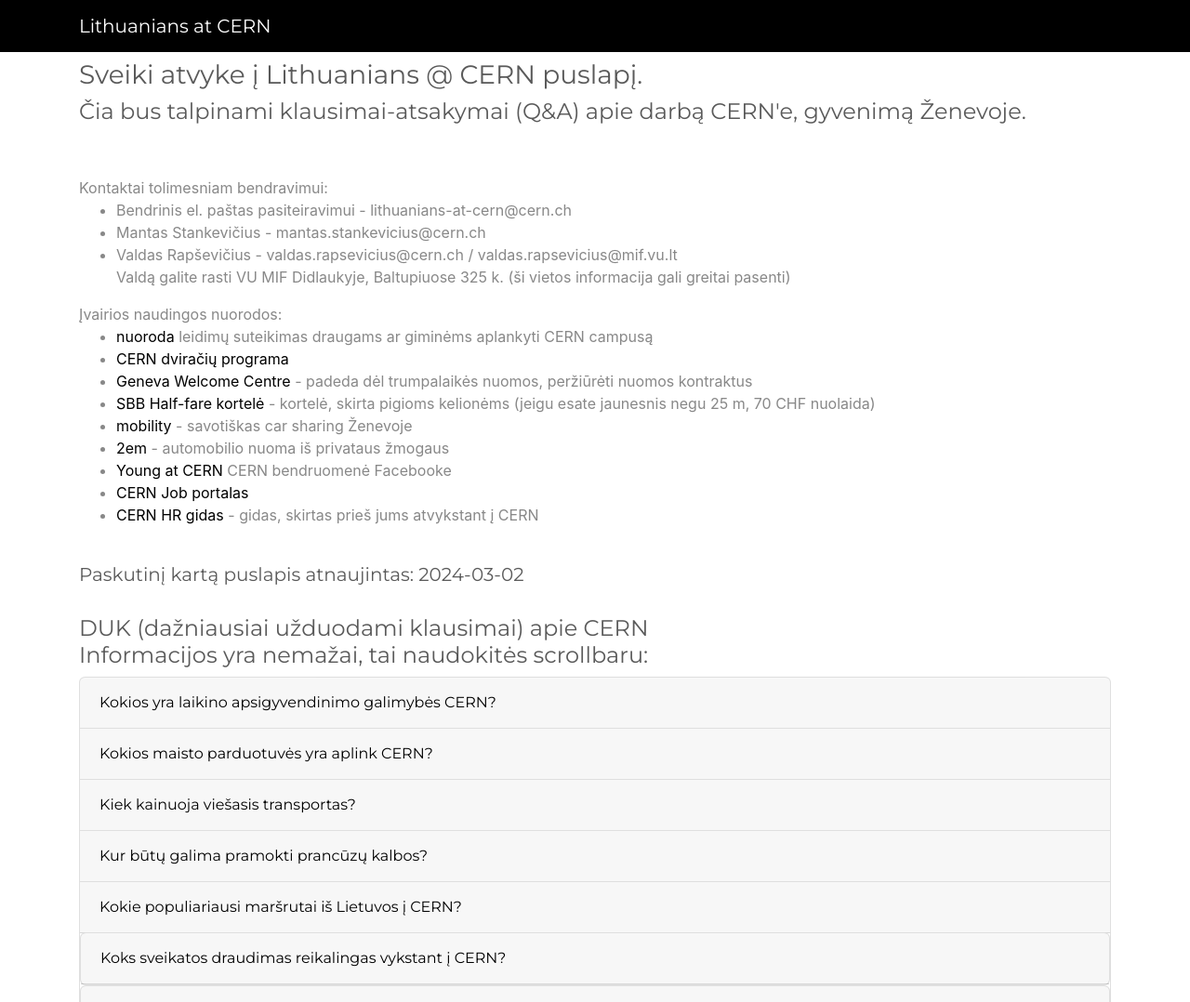
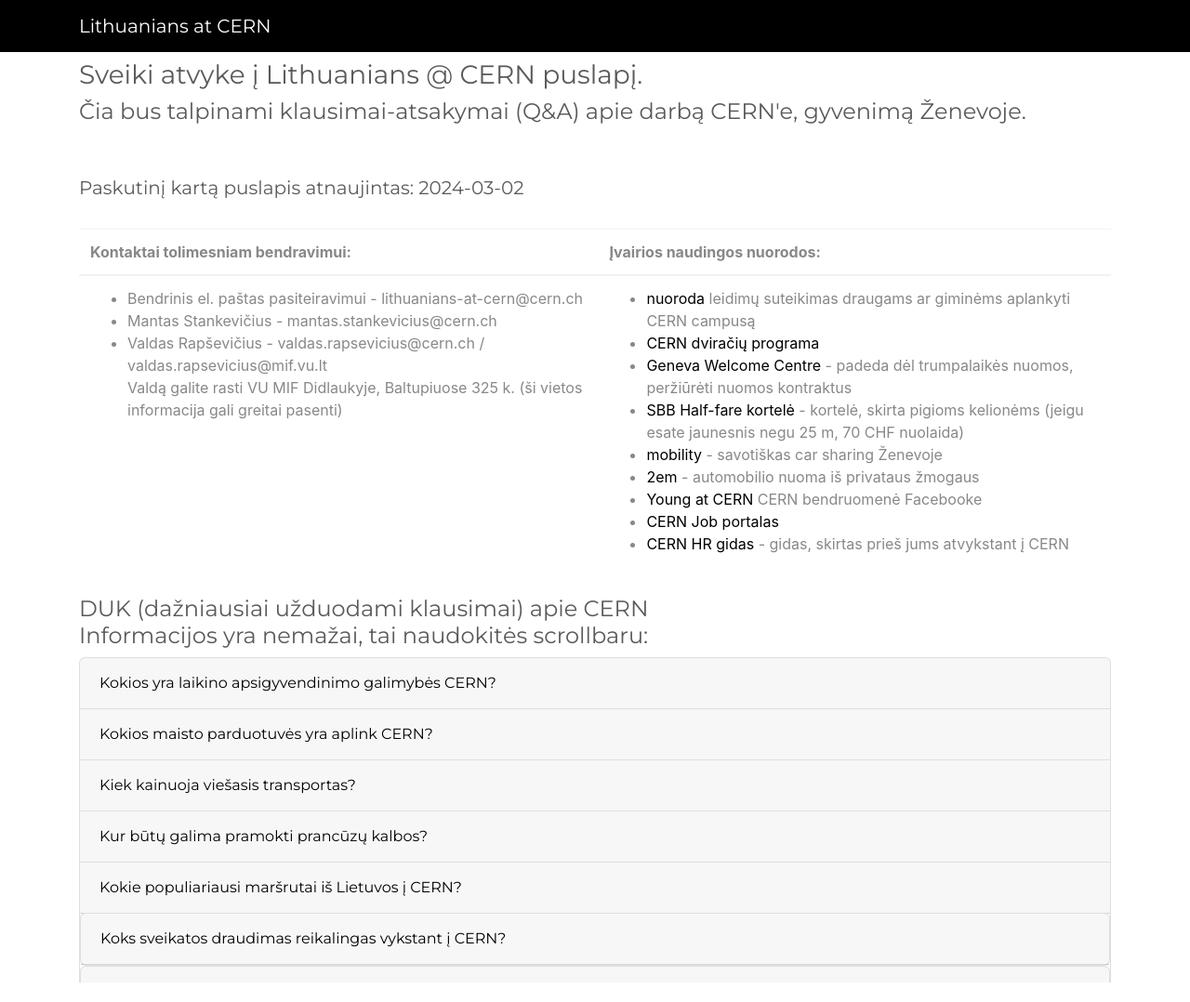
Before and after one commit to GintasS/testing-gintautas.github.io, a Jekyll site: the page built from index.html, in a window 1280 px wide. Shown: the whole page at 93% size. Built offline with Jekyll 4.4.1, drawn with Linux system fonts in a browser that asks for light colours; after the commit the page ends 1057 px from its top, so only the background shows below that.

Commit message:
Moved data to table.

```diff
--- a/index.html
+++ b/index.html
@@ -5,17 +5,27 @@
 <h3> Sveiki atvyke į Lithuanians @ CERN puslapį.<h3></h3>
 <h4>Čia bus talpinami klausimai-atsakymai (Q&A) apie darbą CERN'e, gyvenimą Ženevoje. </h4>
 <br><br>
+<h5> Paskutinį kartą puslapis atnaujintas: 2024-03-02</h4>
+<br>
 
-Kontaktai tolimesniam bendravimui:
+<table class="table">
+  <thead>
+    <tr>
+      <th>Kontaktai tolimesniam bendravimui:</th>
+      <th>Įvairios naudingos nuorodos:</th>
+    </tr>
+  </thead>
+  <tbody>
+    <tr>
+      <td>
         <ul>
           <li>Bendrinis el. paštas pasiteiravimui - lithuanians-at-cern@cern.ch</li>
           <li>Mantas Stankevičius - mantas.stankevicius@cern.ch</li>
           <li>Valdas Rapševičius - valdas.rapsevicius@cern.ch   /  valdas.rapsevicius@mif.vu.lt <br>
             Valdą galite rasti VU MIF Didlaukyje, Baltupiuose 325 k. (ši vietos informacija gali greitai pasenti)</li>
         </ul>
-
-
-Įvairios naudingos nuorodos:
+      </td>
+      <td>
         <ul>
           <li><a href="https://admin-eguide.web.cern.ch/en/procedure/visitors-cards-access-cern-visitors-and-conference-participants" target="_blank">nuoroda</a> leidimų suteikimas draugams ar giminėms aplankyti CERN campusą</li>
           <li><a href="https://sce-dep.web.cern.ch/mobility/bike-sharing" target="_blank">CERN dviračių programa</a></li>
@@ -26,11 +36,10 @@
           <li><a href="https://www.facebook.com/groups/young.at.cern/" target="_blank">Young at CERN</a> CERN bendruomenė Facebooke</li>
           <li><a href="https://careers.cern/alljobs" target="_blank">CERN Job portalas</a></li>
           <li><a href="https://hr.web.cern.ch/before-i-arrive" target="_blank">CERN HR gidas</a> - gidas, skirtas prieš jums atvykstant į CERN</li>
-</ul>
-
-<br>
-<h5> Paskutinį kartą puslapis atnaujintas: 2024-03-02</h4>
-<br>
+        </ul></td>
+    </tr>
+  </tbody>
+</table>
 
 <h4>DUK (dažniausiai užduodami klausimai) apie CERN<br>
 Informacijos yra nemažai, tai naudokitės scrollbaru:
```
Lines whose indentation alone changed are shown as unchanged.
